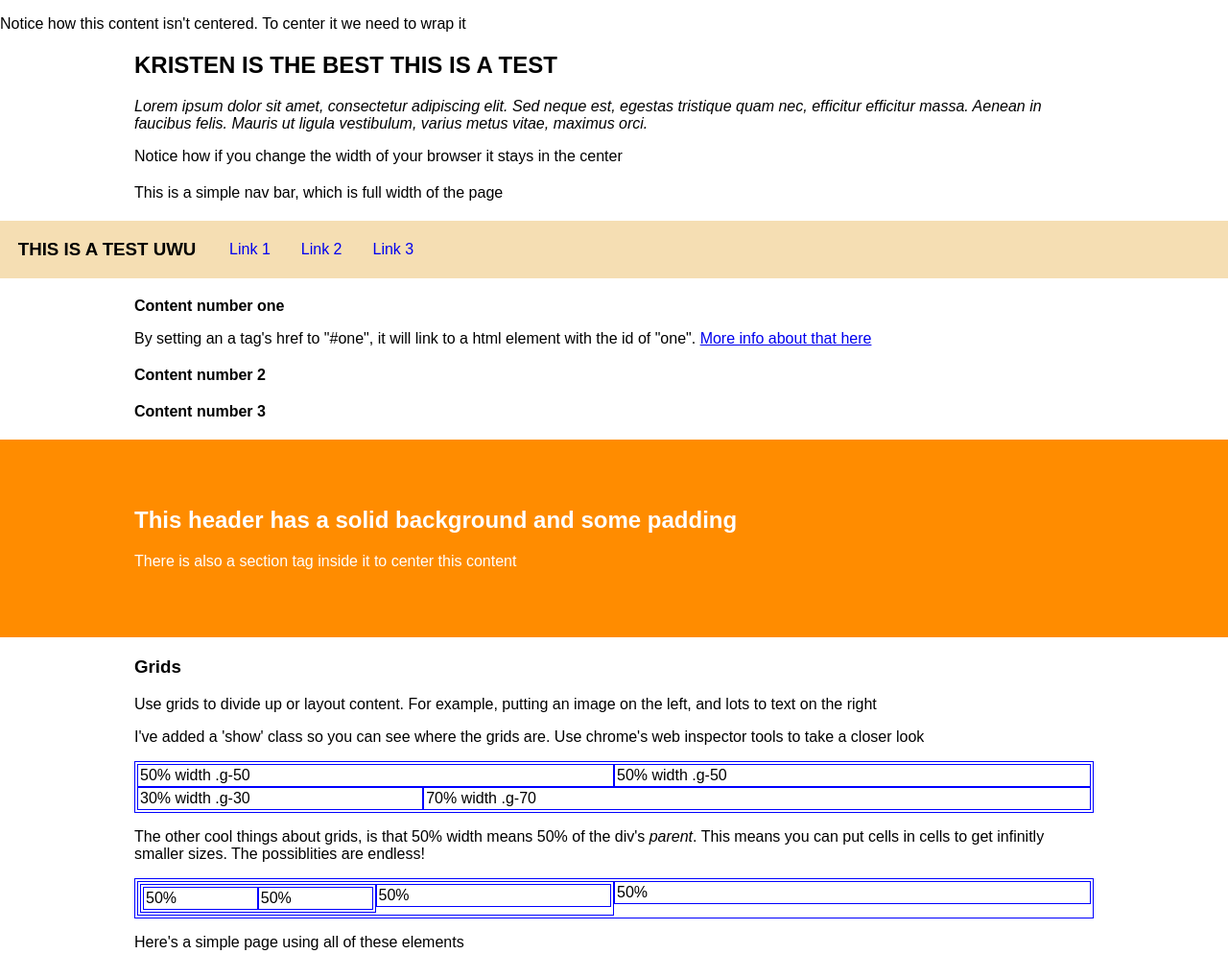
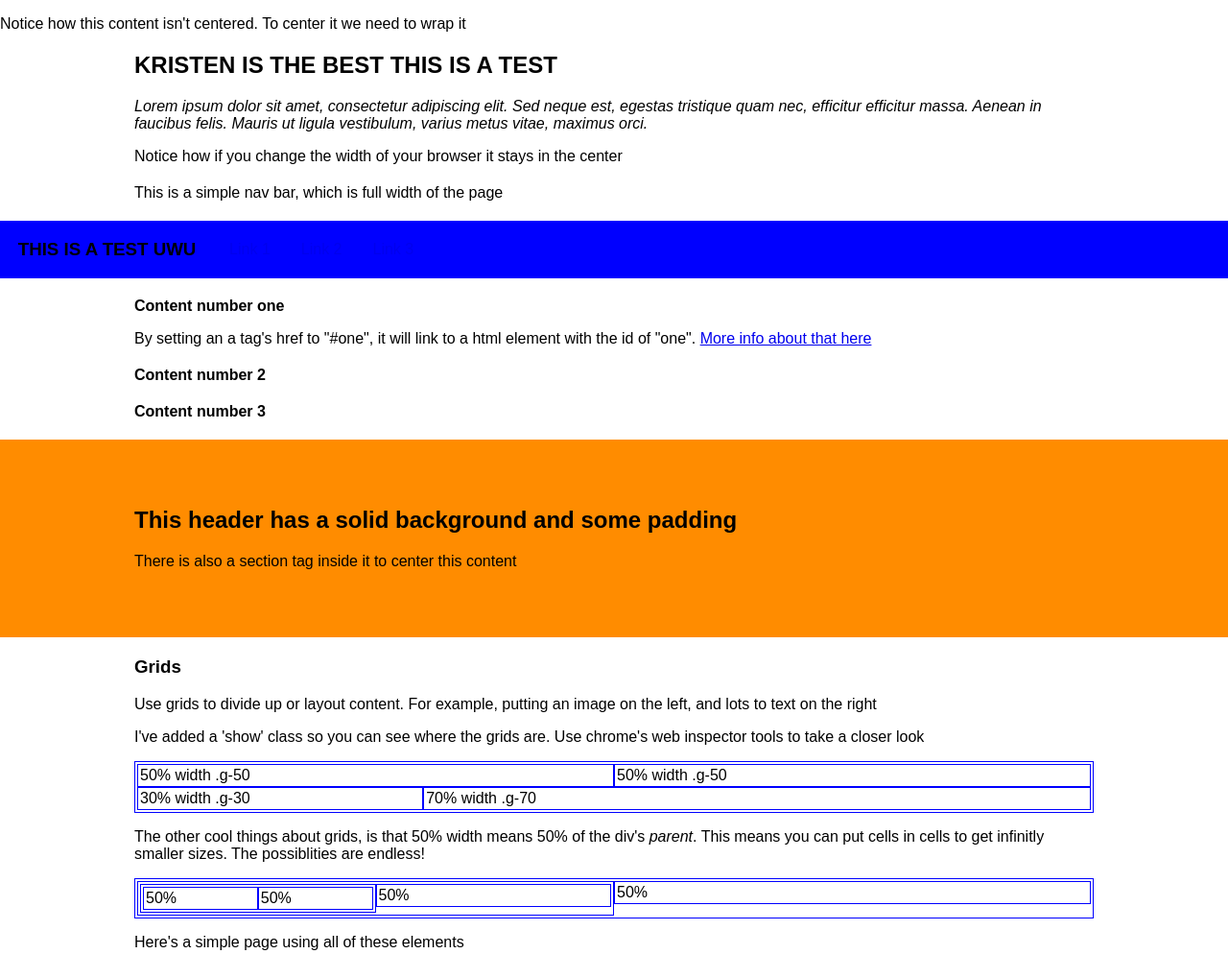
Before and after one commit to Goonzic/projectName, a plain HTML site: page index.html in a window 1280 px wide. Shown: the top 994 px of the page at 96% size. Drawn offline with Linux system fonts and the light colour scheme.

Commit message:
Adding my existing site.

```diff
--- a/css/style.css
+++ b/css/style.css
@@ -19,7 +19,7 @@ section{
 
 header{
 	background-color: darkOrange;
-	color: white; /* more readable on an orange background */
+	color: black; /* more readable on an orange background */
 	padding-top: 50px;
 	padding-bottom: 50px;
 }
@@ -27,7 +27,7 @@ header{
 nav{
 	width: 100%;
 	height: 60px;
-	background-color: wheat;
+	background-color: blue;
 }
 
 nav a, nav h3{
```
Also changed, not shown: 1 other file.
